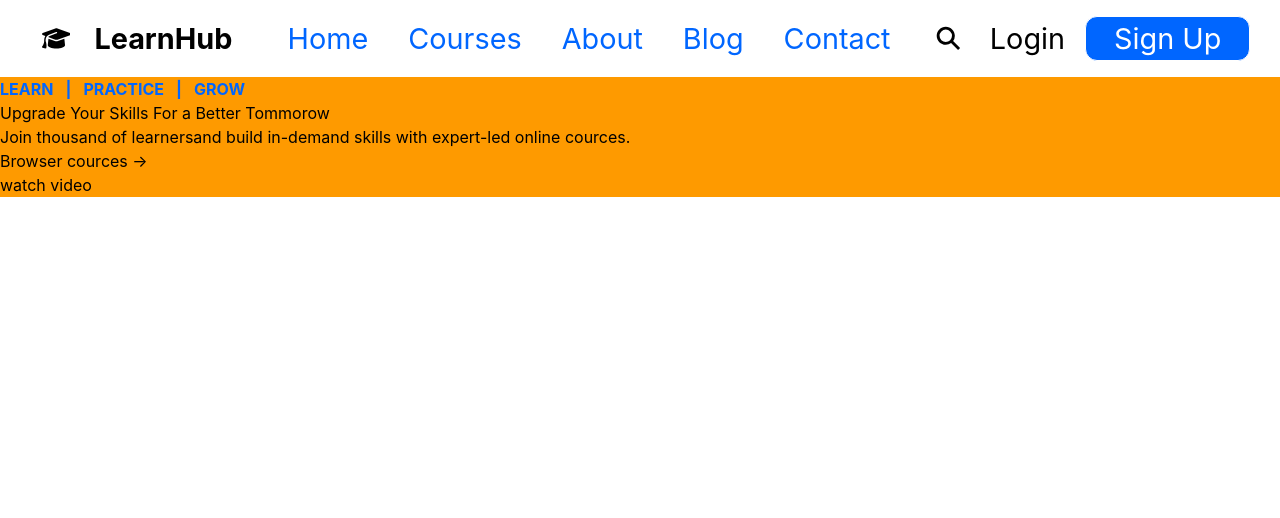
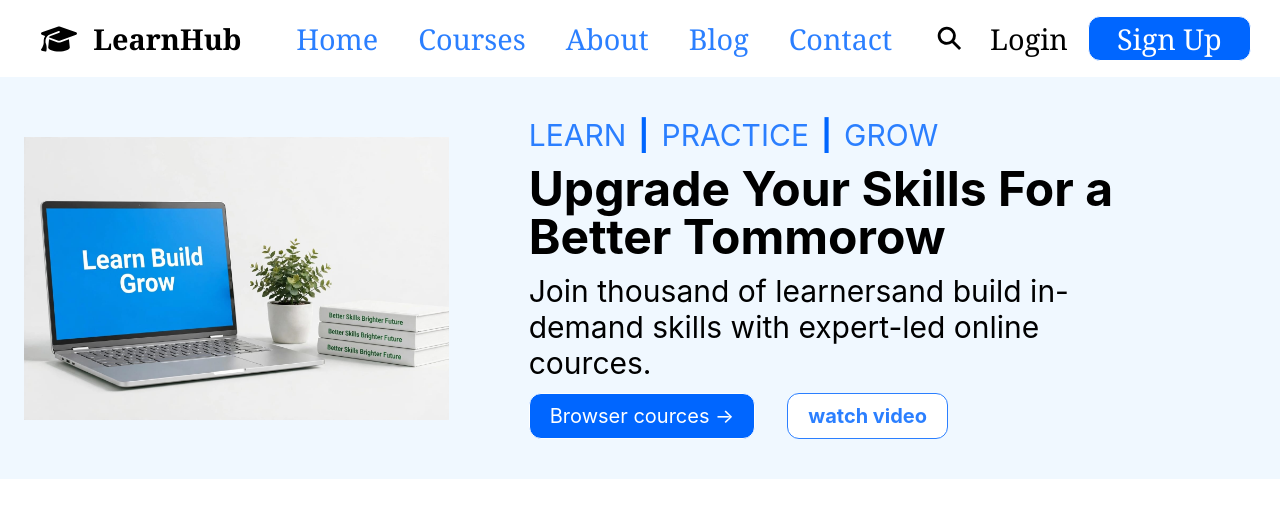
Before and after one commit to sanjaych9517/practice-by-creating-small-Project, a React (Vite) app in the folder LearnHub/: page / in a window 1280 px wide. Shown: the top 518 px of the page. Built offline with nearby package versions, Linux system fonts and the light colour scheme.

Commit message:
we complete hero section

```diff
--- a/LearnHub/src/component/headerNavigation/Button.jsx
+++ b/LearnHub/src/component/headerNavigation/Button.jsx
@@ -3,7 +3,7 @@ import React from 'react'
 const Button = ({title, className}) => {
   return (
     <div >
-      <button className={`${className}`}>{title}</button>
+      <button className={`${className} `}>{title}</button>
     </div>
   )
 }
--- a/LearnHub/src/component/headerNavigation/Links.jsx
+++ b/LearnHub/src/component/headerNavigation/Links.jsx
@@ -1,15 +1,25 @@
-import React from 'react'
-import {NavLink} from "react-router-dom"
+import React from "react";
+import { NavLink } from "react-router-dom";
 const Links = () => {
   return (
-    <div className='flex justify-center gap-10 px-4 text-[#0066FF]'>
-      <NavLink to="/">Home</NavLink>
-      <NavLink to="/courses">Courses</NavLink>
-      <NavLink to="/about">About</NavLink>
-      <NavLink to="/blog">Blog</NavLink>
-      <NavLink to="/contact">Contact</NavLink>
+    <div className="flex justify-center gap-10 px-4 text-[#0066FF]">
+      <NavLink to="/" className="nav-link">
+        Home
+      </NavLink>
+      <NavLink to="/courses" className="nav-link">
+        Courses
+      </NavLink>
+      <NavLink to="/about" className="nav-link">
+        About
+      </NavLink>
+      <NavLink to="/blog" className="nav-link">
+        Blog
+      </NavLink>
+      <NavLink to="/contact" className="nav-link">
+        Contact
+      </NavLink>
     </div>
   );
-}
+};
 
-export default Links
+export default Links;
--- a/LearnHub/src/component/headerNavigation/Logo.jsx
+++ b/LearnHub/src/component/headerNavigation/Logo.jsx
@@ -3,8 +3,8 @@ import { FaGraduationCap } from "react-icons/fa6";
 
 const Logo = () => {
   return (
-    <div className="flex gap-6 justify-center items-center px-3 font-bold">
-      <FaGraduationCap /> <h1>LearnHub</h1>
+    <div className="flex gap-4 justify-center items-center px-3 font-bold">
+      <FaGraduationCap  className="text-4xl"/> <h1>LearnHub</h1>
     </div>
   );
 };
--- a/LearnHub/src/component/headerNavigation/Navbar.jsx
+++ b/LearnHub/src/component/headerNavigation/Navbar.jsx
@@ -6,7 +6,7 @@ import Button from "./Button";
 
 const Navbar = () => {
   return (
-    <div className="flex justify-around items-center  text-[1.8rem] p-4 shadow-xl ">
+    <div className="flex justify-around items-center  text-[1.8rem] p-4 shadow-xl font-serif  ">
       <Logo />
       <Links />
 
@@ -16,7 +16,7 @@ const Navbar = () => {
         <Button
           title="Sign Up"
           className={"bg-[#0066FF] px-7 border rounded-xl text-white"}
-        />{" "}
+        />
       </div>
     </div>
   );
--- a/LearnHub/src/component/heroSection/Heading.jsx
+++ b/LearnHub/src/component/heroSection/Heading.jsx
@@ -2,8 +2,8 @@ import React from 'react'
 
 const Heading = () => {
   return (
-    <div>
-      <h1>Upgrade Your Skills For a Better Tommorow</h1>
+    <div className='font-sans'>
+      <h1 className='font-bold text-5xl ' >Upgrade Your Skills For a Better Tommorow</h1>
     </div>
   )
 }
--- a/LearnHub/src/component/heroSection/Hero.jsx
+++ b/LearnHub/src/component/heroSection/Hero.jsx
@@ -3,20 +3,32 @@ import Links from "./Links";
 import Heading from "./Heading";
 import Para from "./Para";
 import Button from "../headerNavigation/Button";
+import Img from "./Img";
 
 const Hero = () => {
   return (
-    <>
-      <div className="bg-amber-500">
+    <div className="flex bg-[#F0F8FF] justify-center items-center px-6">
+      <Img />
+      <div className="flex flex-col gap-3 w-[200%] items-start pl-20 py-10 pr-32">
         <Links />
         <Heading />
         <Para />
-        <Button title="Browser cources ->" />
-        <Button title="watch video" />
+        <div className="flex gap-8">
+          <Button
+            title="Browser cources ->"
+            className={
+              "bg-[#0066FF] px-5 py-2 border rounded-xl text-xl text-white"
+            }
+          />
+          <Button
+            title="watch video"
+            className={
+              "bg-white px-5 border rounded-xl text-[#0066FF] font-bold text-xl py-2 nav-link"
+            }
+          />
+        </div>
       </div>
-
-
-    </>
+    </div>
   );
 };
 
--- a/LearnHub/src/component/heroSection/Img.jsx
+++ b/LearnHub/src/component/heroSection/Img.jsx
@@ -1,11 +1,11 @@
 import React from 'react'
-
+import HeroImg from '../../../public/hero-laptop.jpeg'
 const Img = () => {
   return (
     <div>
-
+      <img src={HeroImg} alt="Learn Build Grow"  />
     </div>
-  )
+  );
 }
 
 export default Img
--- a/LearnHub/src/component/heroSection/Links.jsx
+++ b/LearnHub/src/component/heroSection/Links.jsx
@@ -4,12 +4,18 @@ import Divide from "./Divide";
 
 const Links = () => {
   return (
-    <div className="flex gap-3 text-[#0066FF] font-bold ">
-      <NavLink to="/learn">LEARN</NavLink>
+    <div className={`flex gap-3 text-[#0066FF]  text-3xl font-sans `}>
+      <NavLink to="/learn" className="nav-link">
+        LEARN
+      </NavLink>
       <Divide />
-      <NavLink to="/learn">PRACTICE</NavLink>
+      <NavLink to="/practice" className="nav-link">
+        PRACTICE
+      </NavLink>
       <Divide />
-      <NavLink to="/learn">GROW</NavLink>
+      <NavLink to="/grow" className="nav-link">
+        GROW
+      </NavLink>
     </div>
   );
 };
--- a/LearnHub/src/component/heroSection/Para.jsx
+++ b/LearnHub/src/component/heroSection/Para.jsx
@@ -3,7 +3,7 @@ import React from 'react'
 const Para = () => {
   return (
     <div>
-      <p>Join thousand of learnersand build in-demand skills with expert-led online cources.</p>
+      <p className='text-3xl font-sans'>Join thousand of learnersand build in-demand skills with expert-led online cources.</p>
     </div>
   )
 }
--- a/LearnHub/src/index.css
+++ b/LearnHub/src/index.css
@@ -1 +1,9 @@
 @import "tailwindcss";
+
+.nav-link {
+    @apply text-blue-500 transition-colors duration-200;
+}
+
+.nav-link:hover {
+    @apply text-red-500;
+}
```
Also changed, not shown: LearnHub/public/hero-laptop.jpeg (added).
